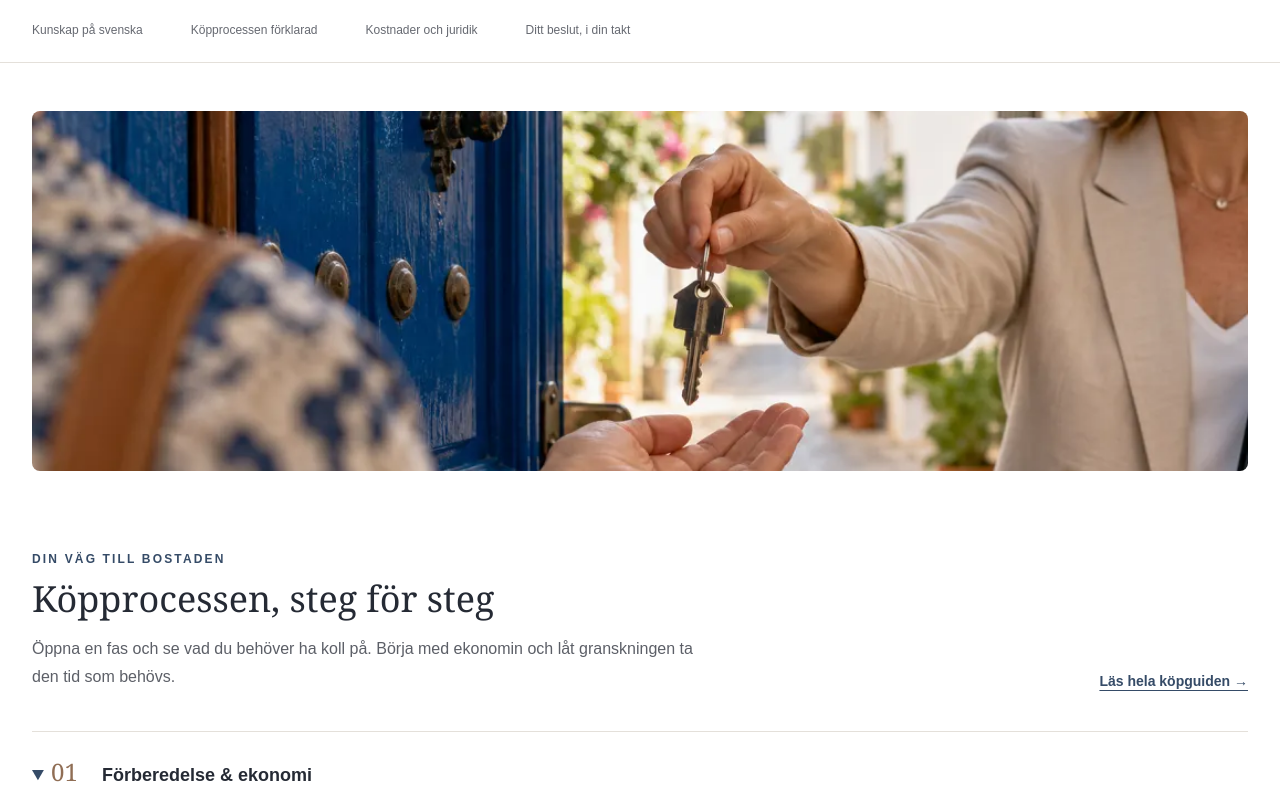
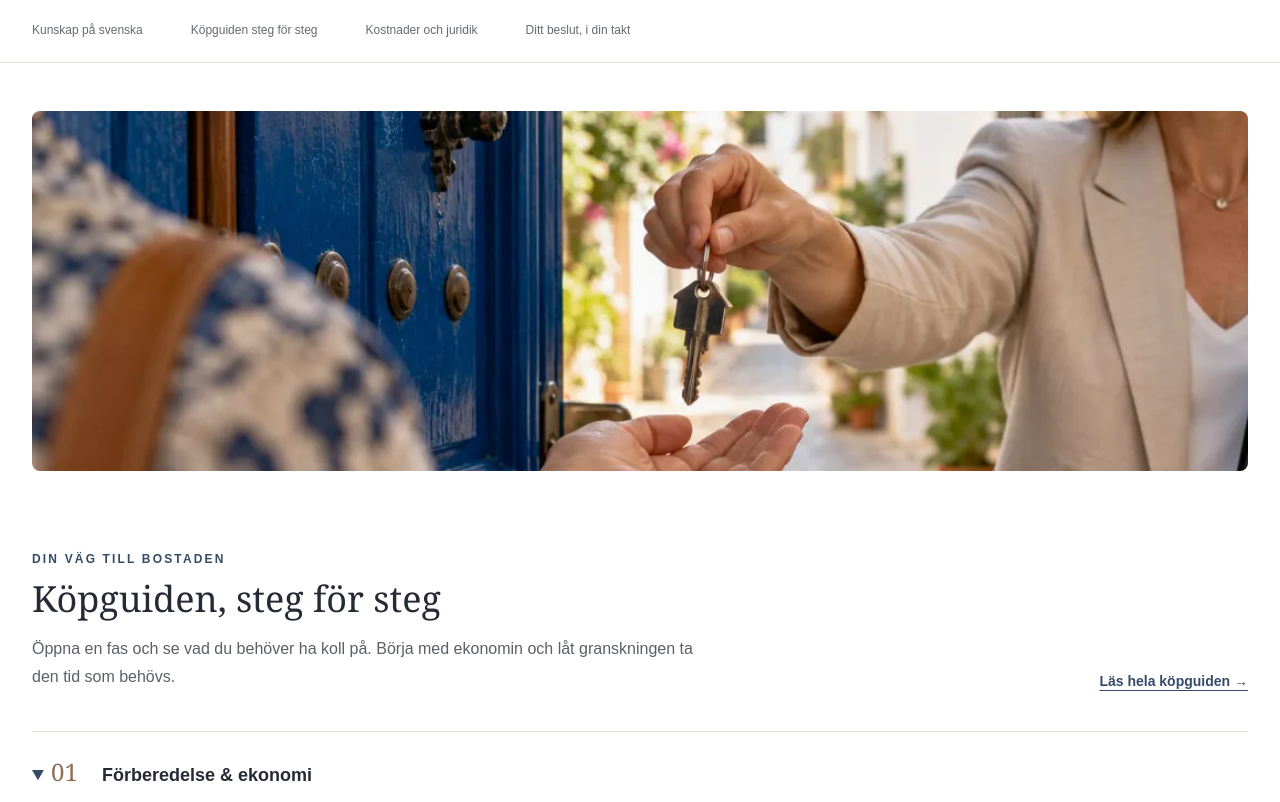
Before and after one commit to sverkercaron-sys/keyra, a website: page index.html in a window 1280 px wide. Shown: the part 744-1546 px from the top of the page. Drawn offline with Linux system fonts and the light colour scheme.

Commit message:
Rename homepage process section to Köpguiden

```diff
--- a/index.html
+++ b/index.html
@@ -62,10 +62,10 @@ body{background:#faf8f4}
       </div>
       <p class="absolute bottom-4 right-5 text-[10px] text-ink/75">Illustrationsbild · Ingen bostadsannons</p>
     </section>
-    <div class="border-b border-line"><div class="mx-auto flex max-w-7xl flex-wrap gap-x-12 gap-y-3 px-5 py-6 text-xs text-ink/70 lg:px-8"><span>Kunskap på svenska</span><span>Köpprocessen förklarad</span><span>Kostnader och juridik</span><span>Ditt beslut, i din takt</span></div></div>
+    <div class="border-b border-line"><div class="mx-auto flex max-w-7xl flex-wrap gap-x-12 gap-y-3 px-5 py-6 text-xs text-ink/70 lg:px-8"><span>Kunskap på svenska</span><span>Köpguiden steg för steg</span><span>Kostnader och juridik</span><span>Ditt beslut, i din takt</span></div></div>
     <div class="image-break" style="padding-top:48px"><img class="section-photo" src="assets/process-v2.webp" alt="Nycklar lämnas över vid dörren till ett spanskt hem" loading="lazy" decoding="async" width="1100" height="733"></div>
     <section id="process" class="mx-auto max-w-7xl px-5 py-20 lg:px-8">
-      <div class="mb-10 flex flex-wrap items-end justify-between gap-5"><div><p class="text-xs font-bold uppercase tracking-[.18em] text-sea">Din väg till bostaden</p><h2 class="mt-3 font-display text-4xl">Köpprocessen, steg för steg</h2><p class="mt-4 max-w-2xl leading-7 text-ink/75">Öppna en fas och se vad du behöver ha koll på. Börja med ekonomin och låt granskningen ta den tid som behövs.</p></div><a href="guide.html" class="text-sm font-bold text-sea underline underline-offset-4">Läs hela köpguiden →</a></div>
+      <div class="mb-10 flex flex-wrap items-end justify-between gap-5"><div><p class="text-xs font-bold uppercase tracking-[.18em] text-sea">Din väg till bostaden</p><h2 class="mt-3 font-display text-4xl">Köpguiden, steg för steg</h2><p class="mt-4 max-w-2xl leading-7 text-ink/75">Öppna en fas och se vad du behöver ha koll på. Börja med ekonomin och låt granskningen ta den tid som behövs.</p></div><a href="guide.html" class="text-sm font-bold text-sea underline underline-offset-4">Läs hela köpguiden →</a></div>
       <div class="divide-y divide-line border-y border-line">
         <details open class="py-6"><summary class="text-lg font-bold"><span class="mr-6 font-display text-2xl font-normal text-clay">01</span>Förberedelse & ekonomi</summary><div class="mt-4 max-w-3xl sm:ml-14"><p class="leading-7 text-ink/75">Vad är NIE? Kan du låna i Spanien med svensk inkomst eller belåna huset i Sverige? Börja med begreppen och en budget för hela köpet.</p><a href="guide.html#fas1" class="mt-4 inline-block text-sm font-bold text-sea underline underline-offset-4">Förstå förberedelserna →</a></div></details>
         <details class="py-6"><summary class="text-lg font-bold"><span class="mr-6 font-display text-2xl font-normal text-clay">02</span>Söka bostad & visning</summary><div class="mt-4 max-w-3xl sm:ml-14"><p class="leading-7 text-ink/75">Varför finns samma bostad hos flera mäklare? Lär känna området, mäklarens uppdrag och vad du ska kontrollera på visningen.</p><a href="guide.html#fas2" class="mt-4 inline-block text-sm font-bold text-sea underline underline-offset-4">Förstå bostadssökandet →</a></div></details>
```
